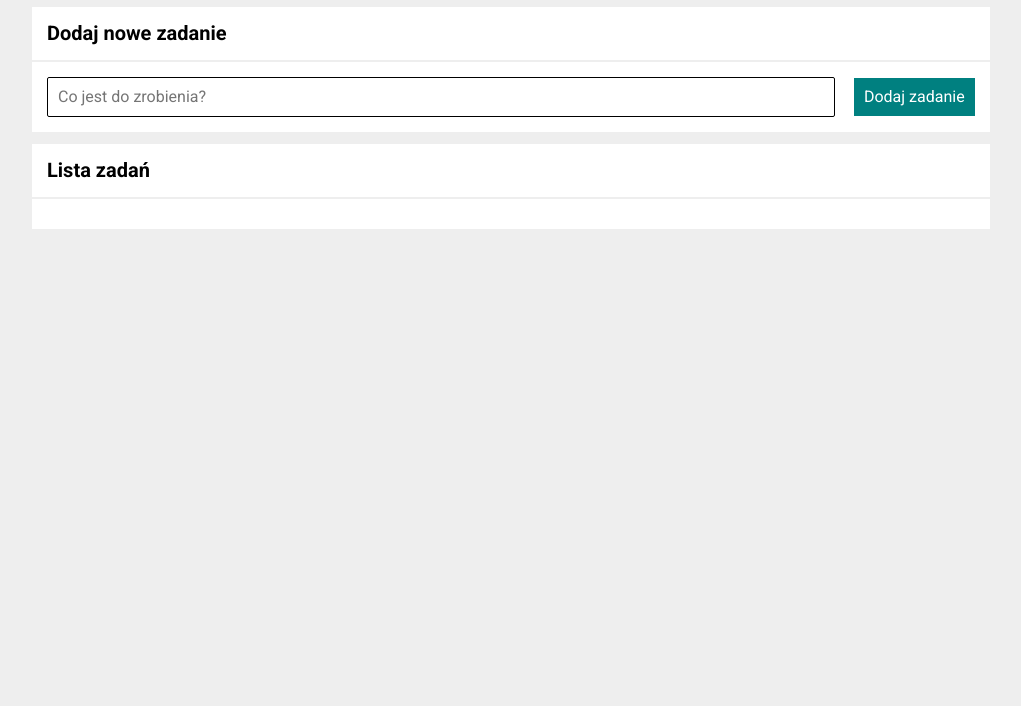
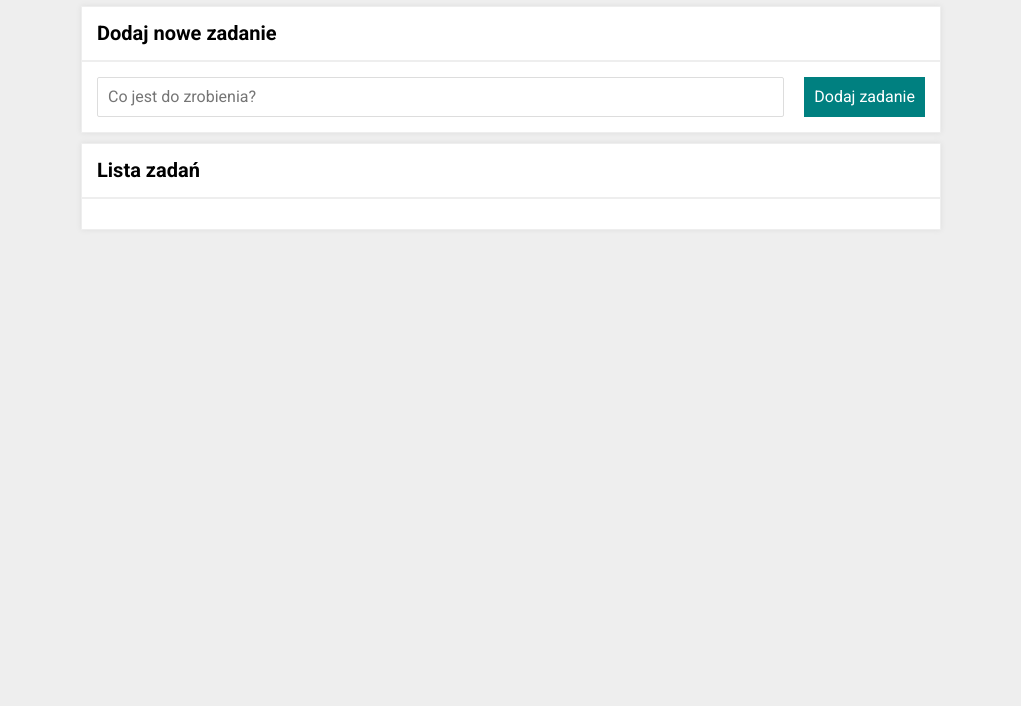
Before and after one commit to MarcinAntczak1207/ToDo-List, a plain HTML site: page index.html in a window 1280 px wide. Shown: the part 94-800 px from the top of the page, without its empty margins (129-1150 px from the left). Drawn offline with nearby package versions, Linux system fonts and the light colour scheme.

Commit message:
mistakes fixed

```diff
--- a/css/container.css
+++ b/css/container.css
@@ -1,5 +1,5 @@
 .container {
-    max-width: 1000px;
+    max-width: 900px;
     margin: 0 auto;
     padding: 20px;
 }
--- a/css/form.css
+++ b/css/form.css
@@ -1,5 +1,11 @@
+.form {
+    display: grid;
+    grid-template-columns: 1fr auto;
+    grid-gap: 20px;
+}
+
 .form__input {
-    border: 1px solid;
+    border: 1px solid #ddd;
     padding: 10px;
     max-width: 788px;
     width: 100%;
@@ -22,10 +28,13 @@
     background-color: rgb(0, 192, 192);
 }
 
-@media (max-width: 1000px) {
+@media (max-width: 767px) {
+    .form {
+        grid-template-columns: 1fr;
+    }
+
     .form__button {
         width: 100%;
-        margin-top: 10px;
     }
     .form__input {
         max-width: 1000px;
--- a/css/section.css
+++ b/css/section.css
@@ -1,18 +1,17 @@
 .section {
-    max-width: 1000px;
     display: flex;
     flex-direction: column;
-    padding-bottom: 10px;
+    margin: 10px 0;
+    box-shadow: 0 0 5px #ddd;
 }
 
 .section__item {
     padding: 15px;
     background: rgb(255, 255, 255);
     margin: 1px;
-    flex-basis: 20px;
 }
 
 .section__item--header {
     font-size: 20px;
-    font-weight: 600;
+    font-weight: 700;
 }
--- a/css/style.css
+++ b/css/style.css
@@ -6,7 +6,7 @@ html {
     box-sizing: inherit;
 }
 
-.body {
-        font-family: 'Roboto', sans-serif; /* skopiowane z fonts.google.com*/
+body {
+        font-family: 'Roboto', sans-serif;
         background:#eee;
 }
--- a/index.html
+++ b/index.html
@@ -14,32 +14,32 @@
     <link href="css/container.css" rel="stylesheet">
     <link href="css/form.css" rel="stylesheet">
     <link href="css/tasks.css" rel="stylesheet">
-    <link href="https://fonts.googleapis.com/css2?family=Roboto:wght@400;500;700&display=swap" rel="stylesheet">
+    <link href="https://fonts.googleapis.com/css2?family=Roboto:wght@400;500;600;700&display=swap" rel="stylesheet">
     <script defer src="js/script.js"></script>
 </head>
 
-<body class="body">
+<body>
     <main class="container">
         <h1 class="container__header">Lista zadań</h1>
-        <div class="section">
-            <div class="section__item section__item--header">
+        <section class="section">
+            <h2 class="section__item section__item--header">
                 Dodaj nowe zadanie
-            </div>
+            </h2>
             <div class="section__item">
                 <form class="form js-form">
                     <input class="form__input js-newTask" placeholder="Co jest do zrobienia?">
-                    <button class="form__button js-form__button">Dodaj zadanie</button>
+                    <button class="form__button">Dodaj zadanie</button>
                 </form>
             </div>
-        </div>
-        <div class="section">
-            <div class="section__item section__item--header">
+        </section>
+        <section class="section">
+            <h2 class="section__item section__item--header">
                 Lista zadań
-            </div>
+            </h2>
             <div class="section__item">
                 <ul class="tasks js-tasks"></ul>
             </div>
-        </div>
+        </section>
     </main>
 </body>
 
```
